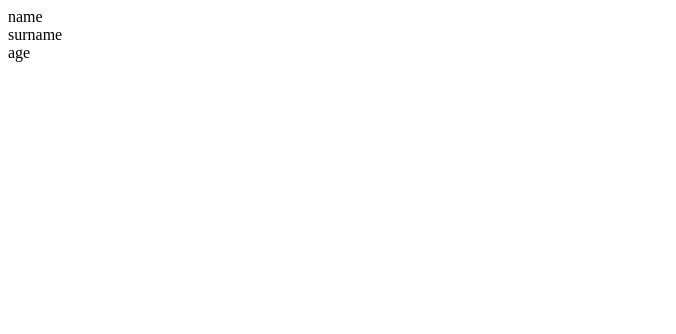
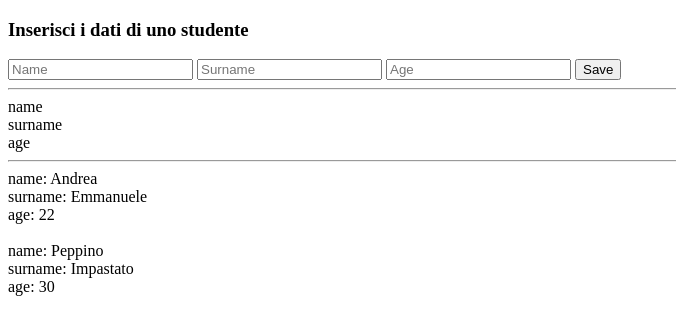
Before and after one commit to andrea-emmanuele/js-oggetti-studenti, a plain HTML site: page index.html in a window 1280 px wide. Shown: the whole page, without its empty margins (0-676 px from the left). Drawn offline with Linux system fonts and the light colour scheme.

Commit message:
Completed

```diff
--- a/index.html
+++ b/index.html
@@ -5,6 +5,13 @@
     <title>objects</title>
 </head>
 <body>
+    <h3>Inserisci i dati di uno studente</h3>
+        <input name="name" type="text" placeholder="Name">
+        <input name="surname" type="text" placeholder="Surname">
+        <input name="age" type="number" placeholder="Age">
+        <input name="save" type="submit" value="Save" onclick="saveStudent()">
+    <br>
+    <hr>
     <script>
         let student = {
             name: null,
@@ -19,6 +26,54 @@
             document.querySelector("body").append(span);
             span.innerHTML = studentKey + "<br>";
         }
+
+        document.querySelector("body").append(document.createElement("HR"));
+
+        let students = [
+            {
+                name: "Andrea",
+                surname: "Emmanuele",
+                age: 22,
+            },
+            {
+                name: "Peppino",
+                surname: "Impastato",
+                age: 30,
+            }
+        ];
+
+        document.querySelector("body").append(document.createElement("div"));
+
+        showStudents();
+
+        function showStudents() {
+            for (let i = 0; i < students.length; i++) {
+                for (const studentsKey in students[i]) {
+                    span = document.createElement("SPAN");
+                    document.querySelector("div").append(span);
+                    span.innerHTML = studentsKey + ": " + students[i][studentsKey] + "<br>";
+                }
+                document.querySelector("div").append(document.createElement("BR"));
+            }
+        }
+
+        function saveStudent() {
+            document.querySelector("div").innerHTML = "";
+            let _name = document.querySelector("input[name='name']").value;
+            let _surname = document.querySelector("input[name='surname']").value;
+            let _age = parseInt(document.querySelector("input[name='age']").value);
+            _name = _name[0].toUpperCase() + _name.substring(1);
+            _surname = _surname[0].toUpperCase() + _surname.substring(1);
+
+            students.push({
+                name: _name,
+                surname: _surname,
+                age: _age
+            });
+
+            showStudents();
+        }
+
     </script>
 </body>
 </html>
```
